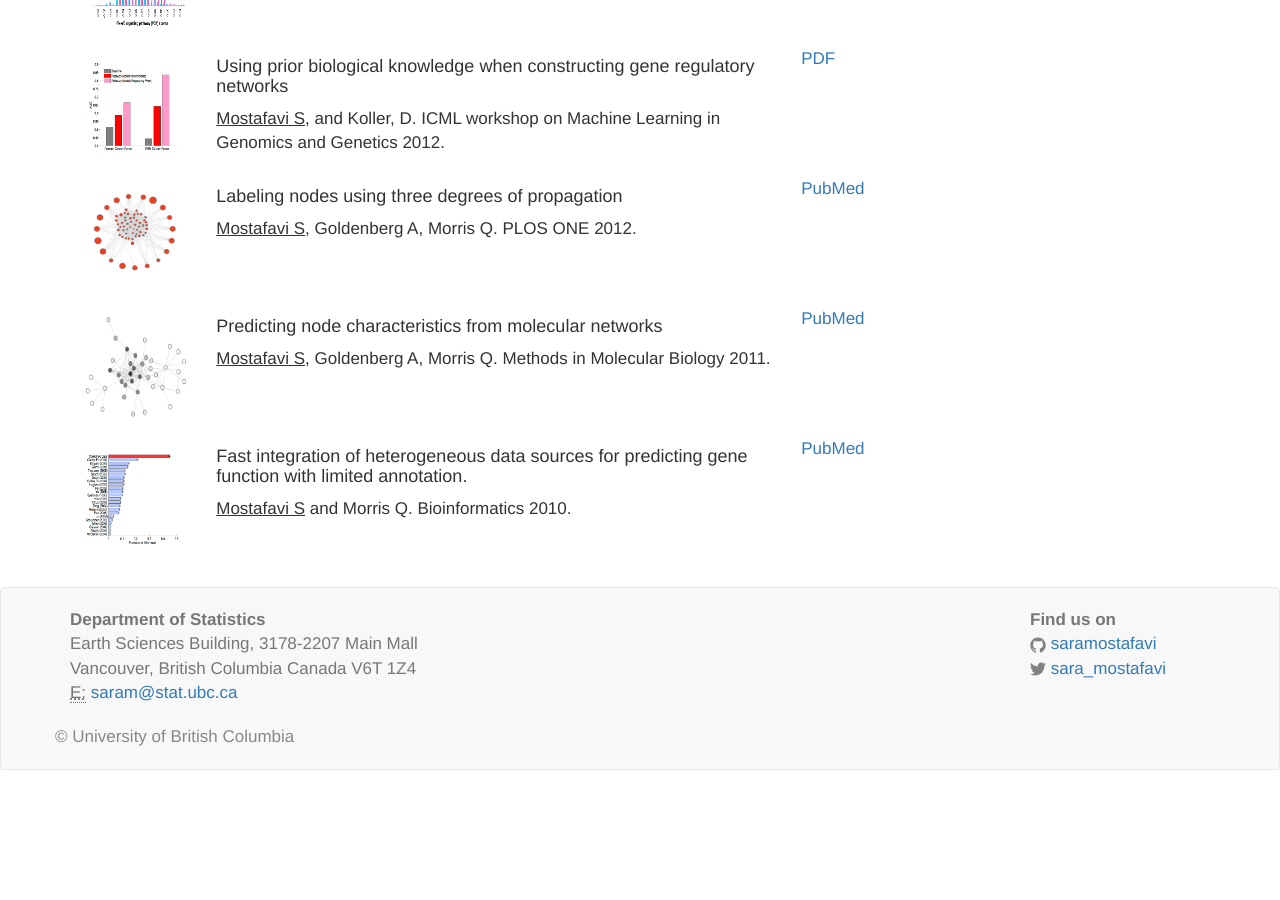
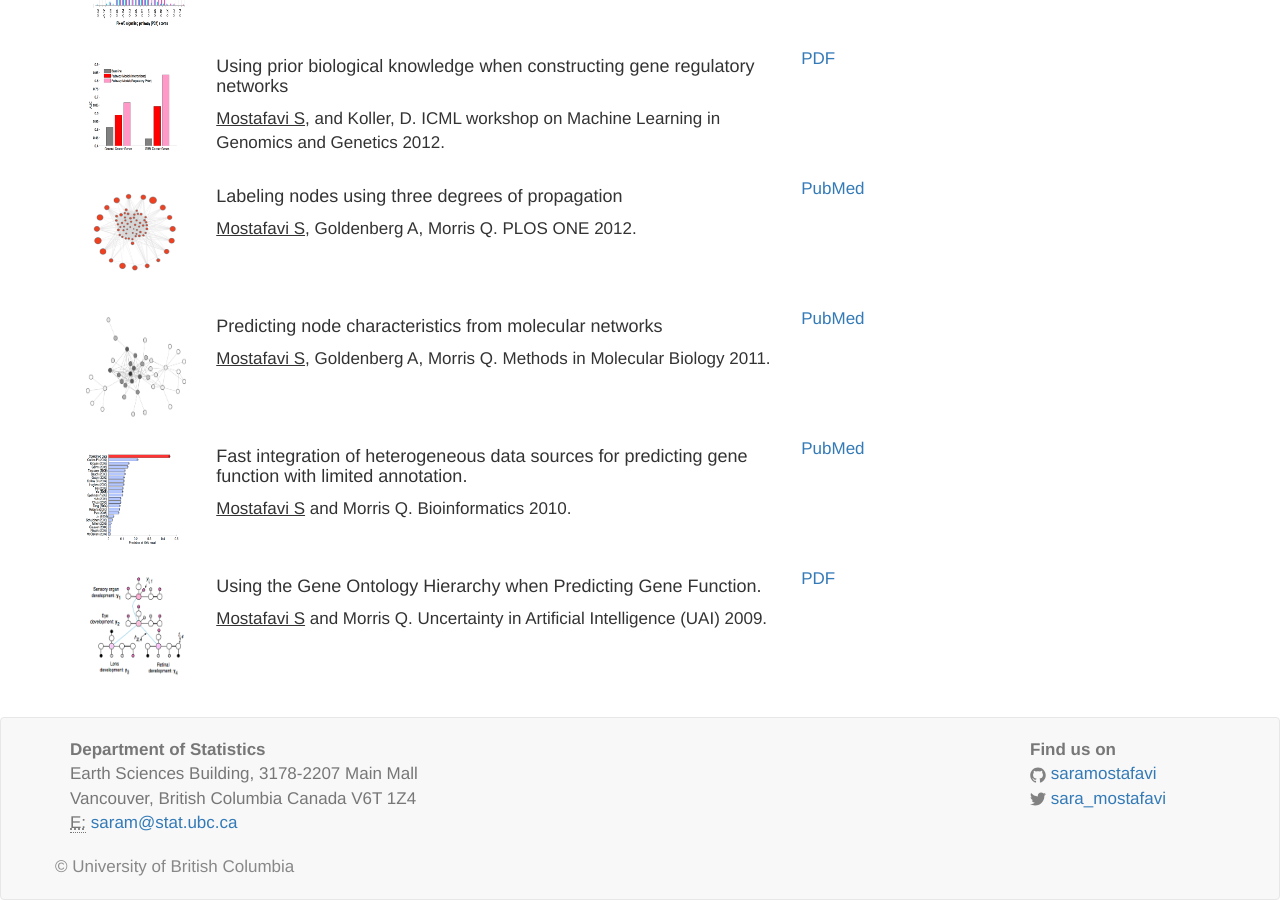
Before and after one commit to saramostafavi/saramostafavi.github.io, a Jekyll site: the page built from publications.html, in a window 1280 px wide and 900 px high, scrolled down 953 px. Built offline with Jekyll 4.4.1, drawn with Linux system fonts in a browser that asks for light colours; nearby versions of some CDN libraries; a style sheet for code colours, icons or effects is not loaded; before the commit the page ends 1723 px from its top, so only the background shows below that.

Commit message:
Update publications.yml

```diff
--- a/_data/publications.yml
+++ b/_data/publications.yml
@@ -88,3 +88,12 @@
   repo:
     name: PubMed
     url: http://www.ncbi.nlm.nih.gov/pubmed/20507895
+
+- title: >
+    Using the Gene Ontology Hierarchy when Predicting Gene Function.
+  author: >
+    <u>Mostafavi S</u> and Morris Q. Uncertainty in Artificial Intelligence (UAI) 2009.
+  image: ../images/hierarchy_uai.png
+  repo:
+    name: PDF
+    url: http://arxiv.org/abs/1205.2622
```
